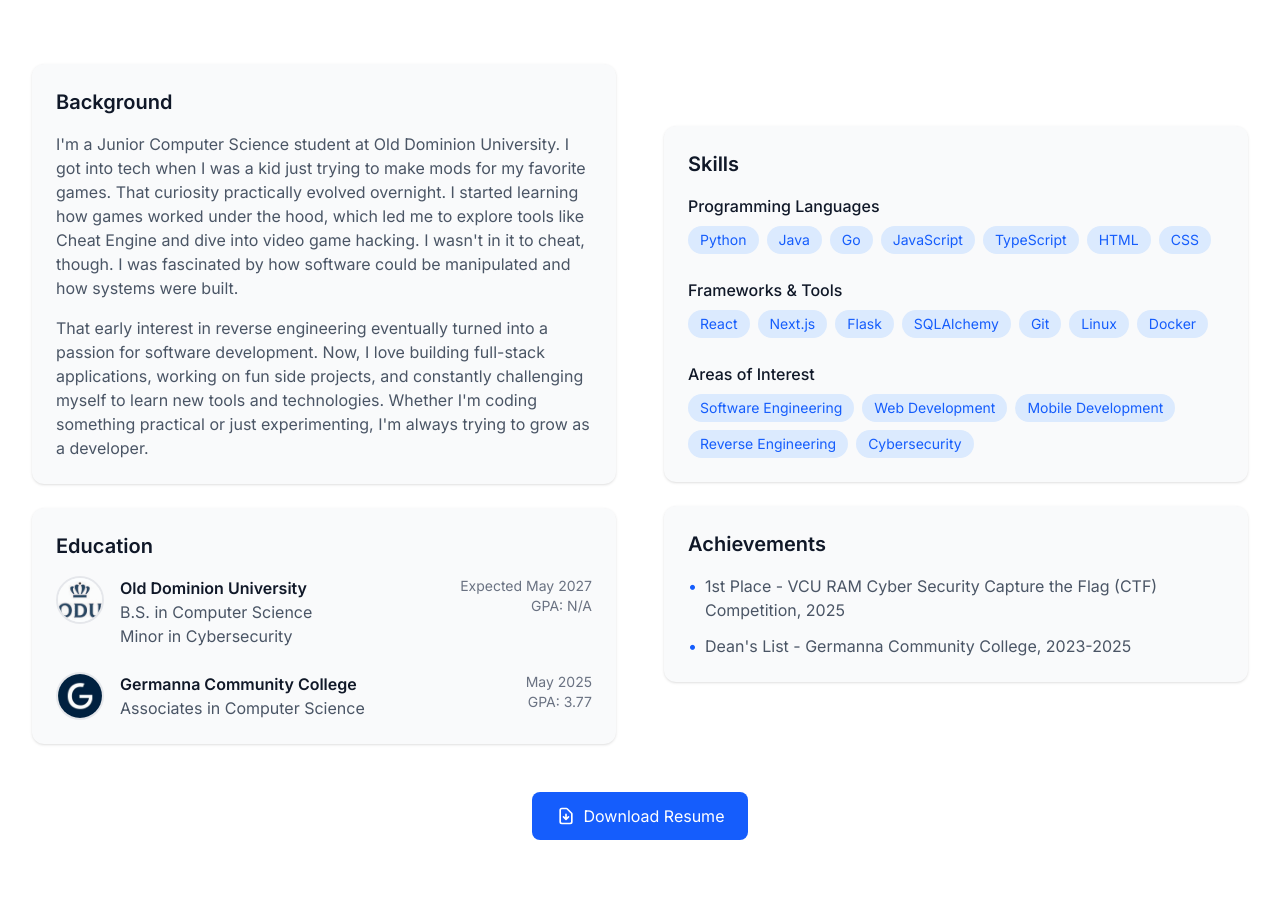
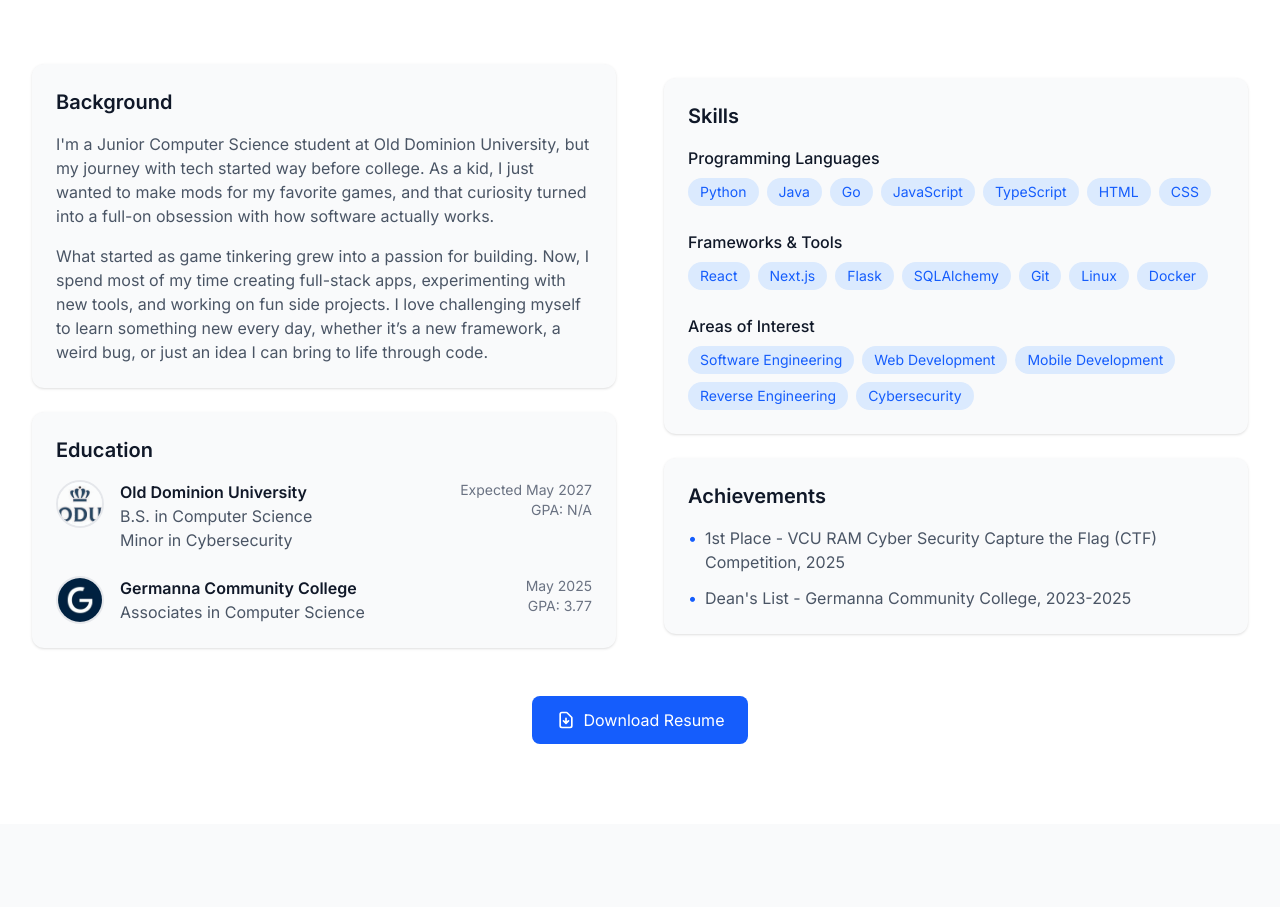
Before and after one commit to dizzyfrogs/portfolio, a Next.js app: page / in a window 1280 px wide. Shown: the part 920-1827 px from the top of the page. Built offline with nearby package versions, Linux system fonts and the light colour scheme.

Commit message:
Revise About section for clarity and engagement

```diff
--- a/src/components/About.tsx
+++ b/src/components/About.tsx
@@ -53,17 +53,10 @@ const About = () => {
                 Background
               </h3>
               <p className="text-gray-600 dark:text-gray-300 mb-4">
-                I&apos;m a Junior Computer Science student at Old Dominion University. I got into tech when
-                I was a kid just trying to make mods for my favorite games. That curiosity practically evolved
-                overnight. I started learning how games worked under the hood, which led me to explore tools
-                like Cheat Engine and dive into video game hacking. I wasn&apos;t in it to cheat, though. I was
-                fascinated by how software could be manipulated and how systems were built.
+                 I'm a Junior Computer Science student at Old Dominion University, but my journey with tech started way before college. As a kid, I just wanted to make mods for my favorite games, and that curiosity turned into a full-on obsession with how software actually works.
               </p>
               <p className="text-gray-600 dark:text-gray-300">
-                That early interest in reverse engineering eventually turned into a passion for software development.
-                Now, I love building full-stack applications, working on fun side projects, and constantly challenging myself
-                to learn new tools and technologies. Whether I&apos;m coding something practical or just experimenting, I&apos;m always
-                trying to grow as a developer.
+                What started as game tinkering grew into a passion for building. Now, I spend most of my time creating full-stack apps, experimenting with new tools, and working on fun side projects. I love challenging myself to learn something new every day, whether it’s a new framework, a weird bug, or just an idea I can bring to life through code.
               </p>
             </div>
 
```
